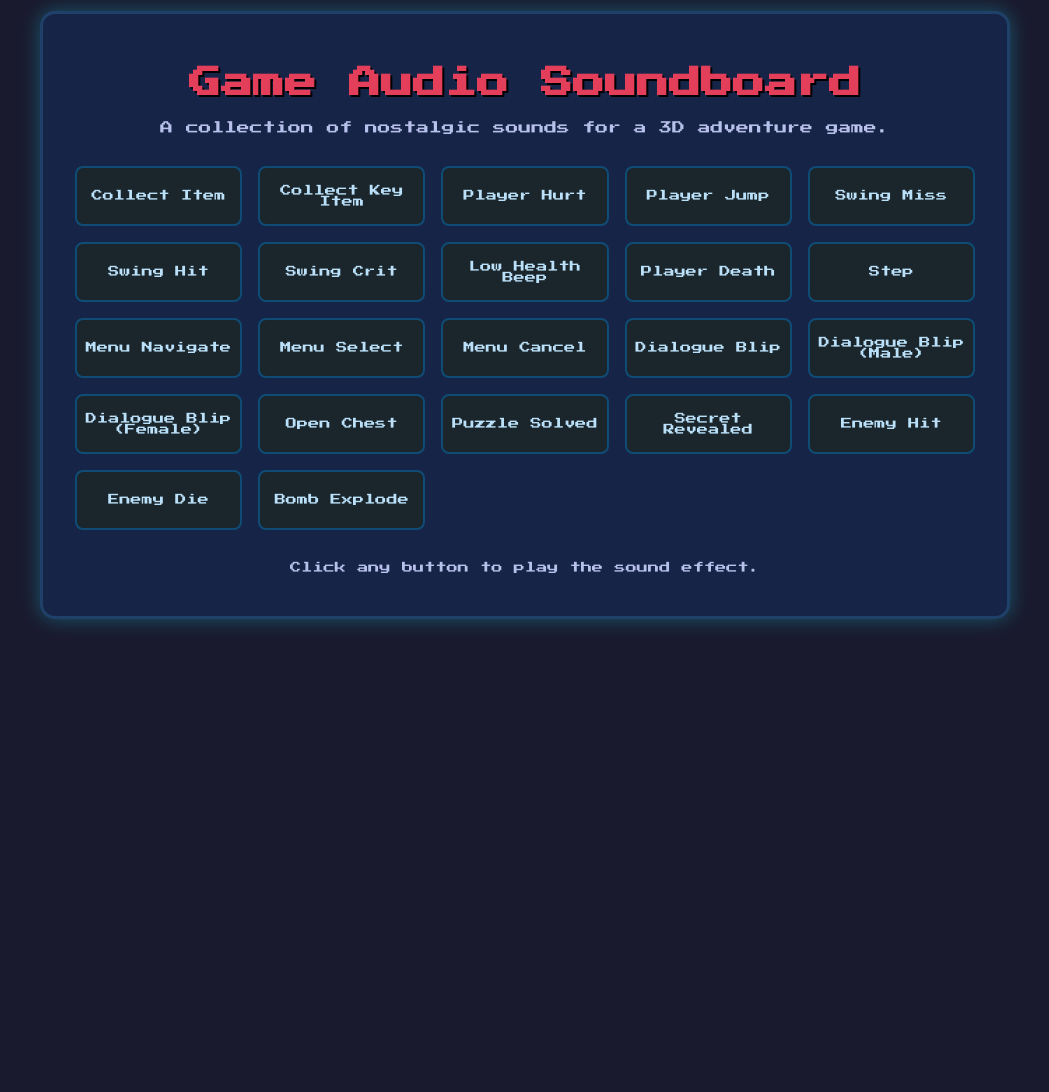
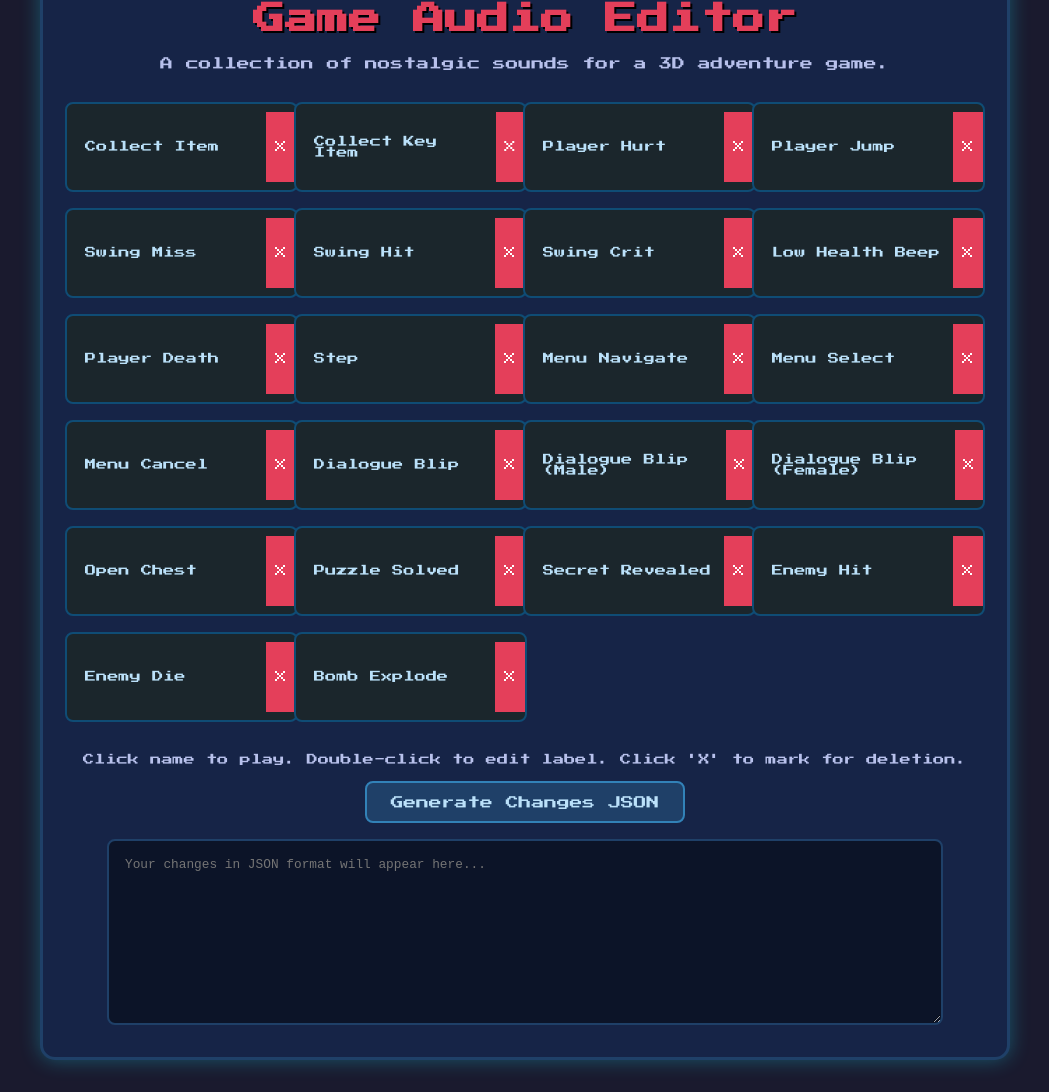
Before and after one commit to websimapi/websim-nostalgic-game-audio-testbed, a plain HTML site: page index.html in a window 1280 px wide. Shown: the part 85-1177 px from the top of the page, without its empty margins (115-1164 px from the left). Before the commit the page ends 800 px from the top, so only its background shows below. Drawn offline with Linux system fonts and the light colour scheme; no server answers.

Commit message:
v6: Set this up so I can rename/relabel stuff within the page and copy a json file to show you the name/labels of anything i changed. show all the audio files and allow me to click to delete which will put a dlete notice in the json file i paste back to

```diff
--- a/index.html
+++ b/index.html
@@ -3,21 +3,25 @@
 <head>
     <meta charset="UTF-8">
     <meta name="viewport" content="width=device-width, initial-scale=1.0">
-    <title>Nostalgic Game Audio Testbed</title>
+    <title>Nostalgic Game Audio Editor</title>
     <link rel="stylesheet" href="style.css">
     <link href="https://fonts.googleapis.com/css2?family=Press+Start+2P&display=swap" rel="stylesheet">
 </head>
 <body>
     <div id="container">
         <header>
-            <h1>Game Audio Soundboard</h1>
+            <h1>Game Audio Editor</h1>
             <p>A collection of nostalgic sounds for a 3D adventure game.</p>
         </header>
         <main id="soundboard">
-            <!-- Sound buttons will be generated by script.js -->
+            <!-- Sound cards will be generated by script.js -->
         </main>
         <footer>
-            <p>Click any button to play the sound effect.</p>
+            <p>Click name to play. Double-click to edit label. Click 'X' to mark for deletion.</p>
+            <div id="export-container">
+                <button id="export-btn">Generate Changes JSON</button>
+                <textarea id="json-output" readonly placeholder="Your changes in JSON format will appear here..."></textarea>
+            </div>
         </footer>
     </div>
     <script src="script.js"></script>
--- a/script.js
+++ b/script.js
@@ -1,7 +1,9 @@
 document.addEventListener('DOMContentLoaded', () => {
     const soundboard = document.getElementById('soundboard');
+    const exportBtn = document.getElementById('export-btn');
+    const jsonOutput = document.getElementById('json-output');
 
-    const sounds = [
+    const initialSounds = [
         // Player
         { name: 'Collect Item', file: 'collect_item.mp3' },
         { name: 'Collect Key Item', file: 'collect_key_item.mp3' },
@@ -33,15 +35,8 @@ document.addEventListener('DOMContentLoaded', () => {
         { name: 'Bomb Explode', file: 'bomb_explode.mp3' },
     ];
 
-    sounds.forEach(sound => {
-        const btn = document.createElement('button');
-        btn.classList.add('sound-btn');
-        btn.innerText = sound.name;
-        btn.addEventListener('click', () => {
-            playSound(sound.file);
-        });
-        soundboard.appendChild(btn);
-    });
+    // Deep copy to create a mutable state object
+    let soundState = JSON.parse(JSON.stringify(initialSounds));
 
     const audioContext = new (window.AudioContext || window.webkitAudioContext)();
     const audioCache = {};
@@ -62,9 +57,12 @@ document.addEventListener('DOMContentLoaded', () => {
     }
 
     // Preload sounds for faster playback on first click
-    sounds.forEach(sound => loadSound(sound.file));
+    initialSounds.forEach(sound => loadSound(sound.file));
 
     function playSound(url) {
+        if (audioContext.state === 'suspended') {
+            audioContext.resume();
+        }
         loadSound(url).then(audioBuffer => {
             if (!audioBuffer) return;
             const source = audioContext.createBufferSource();
@@ -73,4 +71,81 @@ document.addEventListener('DOMContentLoaded', () => {
             source.start(0);
         }).catch(error => console.error("Could not play sound", error));
     }
+
+    function renderSoundboard() {
+        soundboard.innerHTML = '';
+        soundState.forEach((sound, index) => {
+            const card = document.createElement('div');
+            card.classList.add('sound-card');
+            card.dataset.index = index;
+            if (sound.deleted) {
+                card.classList.add('deleted');
+            }
+
+            const nameSpan = document.createElement('span');
+            nameSpan.classList.add('sound-name');
+            nameSpan.textContent = sound.name;
+            nameSpan.addEventListener('click', () => playSound(sound.file));
+            nameSpan.addEventListener('dblclick', (e) => {
+                e.currentTarget.setAttribute('contenteditable', 'true');
+                e.currentTarget.focus();
+            });
+            nameSpan.addEventListener('blur', (e) => {
+                e.currentTarget.setAttribute('contenteditable', 'false');
+                const newName = e.currentTarget.textContent.trim();
+                if (newName && newName !== sound.name) {
+                    soundState[index].name = newName;
+                } else {
+                    e.currentTarget.textContent = sound.name; // Revert if empty or unchanged
+                }
+            });
+            nameSpan.addEventListener('keydown', (e) => {
+                if (e.key === 'Enter') {
+                    e.preventDefault();
+                    e.currentTarget.blur();
+                }
+            });
+
+            const deleteBtn = document.createElement('button');
+            deleteBtn.classList.add('delete-btn');
+            deleteBtn.innerHTML = '&times;';
+            deleteBtn.addEventListener('click', () => {
+                soundState[index].deleted = !soundState[index].deleted; // Toggle deletion status
+                renderSoundboard();
+            });
+
+            card.appendChild(nameSpan);
+            card.appendChild(deleteBtn);
+            soundboard.appendChild(card);
+        });
+    }
+
+    function generateChangesJson() {
+        const changes = [];
+        soundState.forEach((currentState, index) => {
+            const initialState = initialSounds[index];
+            const change = { file: currentState.file };
+            let hasChanged = false;
+
+            if (currentState.deleted) {
+                change.action = 'delete';
+                hasChanged = true;
+            }
+            if (currentState.name !== initialState.name) {
+                change.name = currentState.name;
+                hasChanged = true;
+            }
+
+            if(hasChanged) {
+                changes.push(change);
+            }
+        });
+
+        jsonOutput.value = JSON.stringify(changes, null, 2);
+        jsonOutput.style.height = 'auto';
+        jsonOutput.style.height = (jsonOutput.scrollHeight) + 'px';
+    }
+
+    renderSoundboard();
+    exportBtn.addEventListener('click', generateChangesJson);
 });
--- a/style.css
+++ b/style.css
@@ -4,9 +4,10 @@ body {
     font-family: 'Press Start 2P', cursive;
     display: flex;
     justify-content: center;
-    align-items: center;
+    align-items: flex-start; /* Align to top to prevent jumping when textarea appears */
     min-height: 100vh;
     margin: 0;
+    padding: 2rem 0; /* Add padding for scroll */
     text-align: center;
 }
 
@@ -34,38 +35,73 @@ header p {
 
 #soundboard {
     display: grid;
-    grid-template-columns: repeat(auto-fit, minmax(150px, 1fr));
+    grid-template-columns: repeat(auto-fit, minmax(180px, 1fr));
     gap: 1rem;
     justify-items: center;
 }
 
-.sound-btn {
+.sound-card {
     background-color: #1b262c;
     color: #bbe1fa;
     border: 2px solid #0f4c75;
-    padding: 1rem 0.5rem;
+    padding: 0.5rem;
     border-radius: 8px;
-    cursor: pointer;
     font-family: 'Press Start 2P', cursive;
     font-size: 0.7rem;
     width: 100%;
-    height: 60px;
+    height: 70px;
     display: flex;
-    justify-content: center;
+    justify-content: space-between;
     align-items: center;
     transition: all 0.2s ease-in-out;
+    position: relative;
+    overflow: hidden;
 }
 
-.sound-btn:hover {
+.sound-card:hover {
     background-color: #3282b8;
     color: #fff;
     border-color: #bbe1fa;
     transform: translateY(-3px);
 }
 
-.sound-btn:active {
-    transform: translateY(1px);
-    background-color: #0f4c75;
+.sound-card.deleted {
+    background-color: #4a2a3a;
+    border-color: #8b3a3a;
+    opacity: 0.6;
+}
+
+.sound-card.deleted .sound-name {
+    text-decoration: line-through;
+}
+
+.sound-name {
+    flex-grow: 1;
+    padding: 10px;
+    cursor: pointer;
+    text-align: left;
+    outline: none;
+    user-select: none; /* Prevent text selection on single click */
+}
+
+.delete-btn {
+    background-color: #e43f5a;
+    color: #fff;
+    border: none;
+    width: 30px;
+    height: 100%;
+    cursor: pointer;
+    font-family: 'Press Start 2P', cursive;
+    font-size: 1rem;
+    display: flex;
+    align-items: center;
+    justify-content: center;
+    transition: background-color 0.2s;
+    margin-right: -0.5rem; /* Overlap the padding */
+}
+
+.delete-btn:hover {
+    background-color: #c73049;
 }
 
 footer {
@@ -73,3 +109,42 @@ footer {
     font-size: 0.7rem;
     color: #b8c1ec;
 }
+
+#export-container {
+    margin-top: 1rem;
+    display: flex;
+    flex-direction: column;
+    align-items: center;
+    gap: 1rem;
+}
+
+#export-btn {
+    background-color: #1f4068;
+    color: #bbe1fa;
+    border: 2px solid #3282b8;
+    padding: 0.8rem 1.5rem;
+    border-radius: 8px;
+    cursor: pointer;
+    font-family: 'Press Start 2P', cursive;
+    font-size: 0.8rem;
+    transition: all 0.2s ease-in-out;
+}
+
+#export-btn:hover {
+    background-color: #3282b8;
+    border-color: #bbe1fa;
+}
+
+#json-output {
+    width: 90%;
+    max-width: 800px;
+    background-color: #0c1428;
+    color: #9fefa9;
+    border: 2px solid #1f4068;
+    border-radius: 8px;
+    font-family: monospace;
+    font-size: 0.8rem;
+    padding: 1rem;
+    resize: vertical;
+    min-height: 150px;
+}
```
